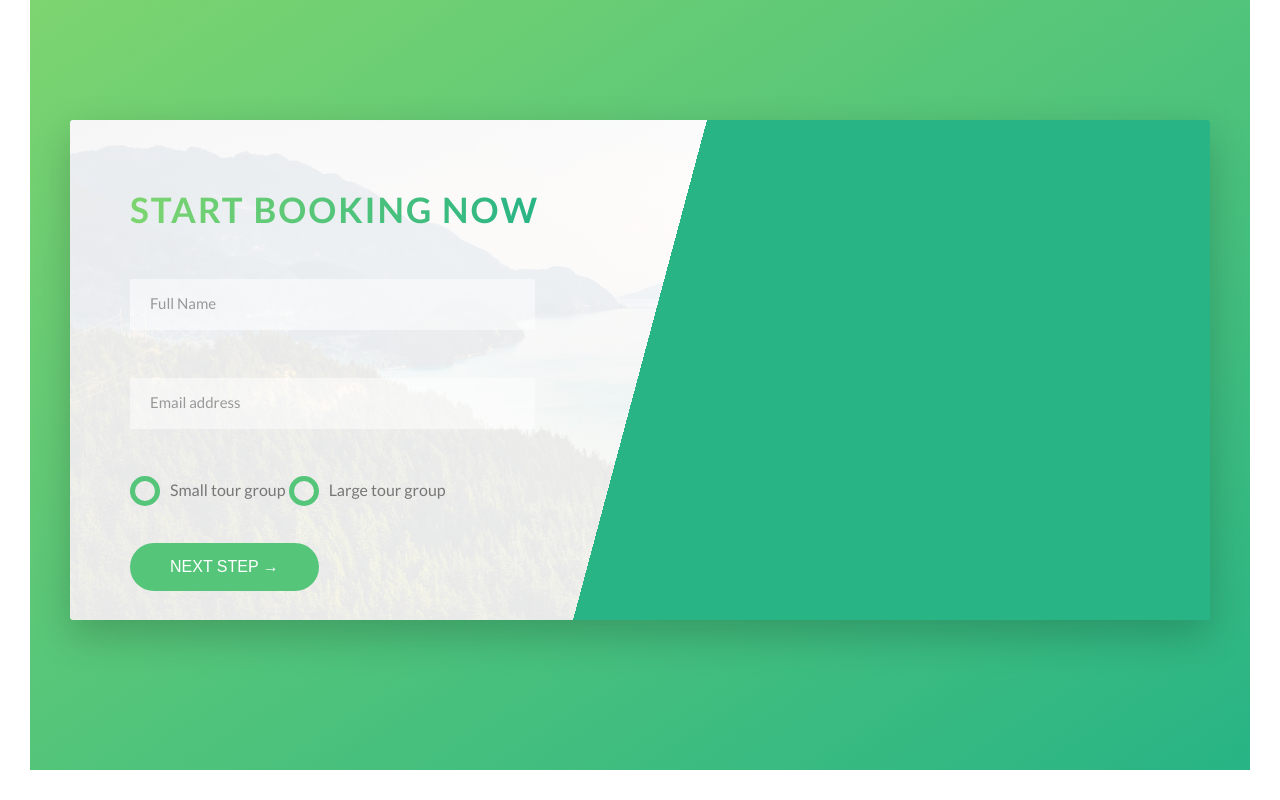
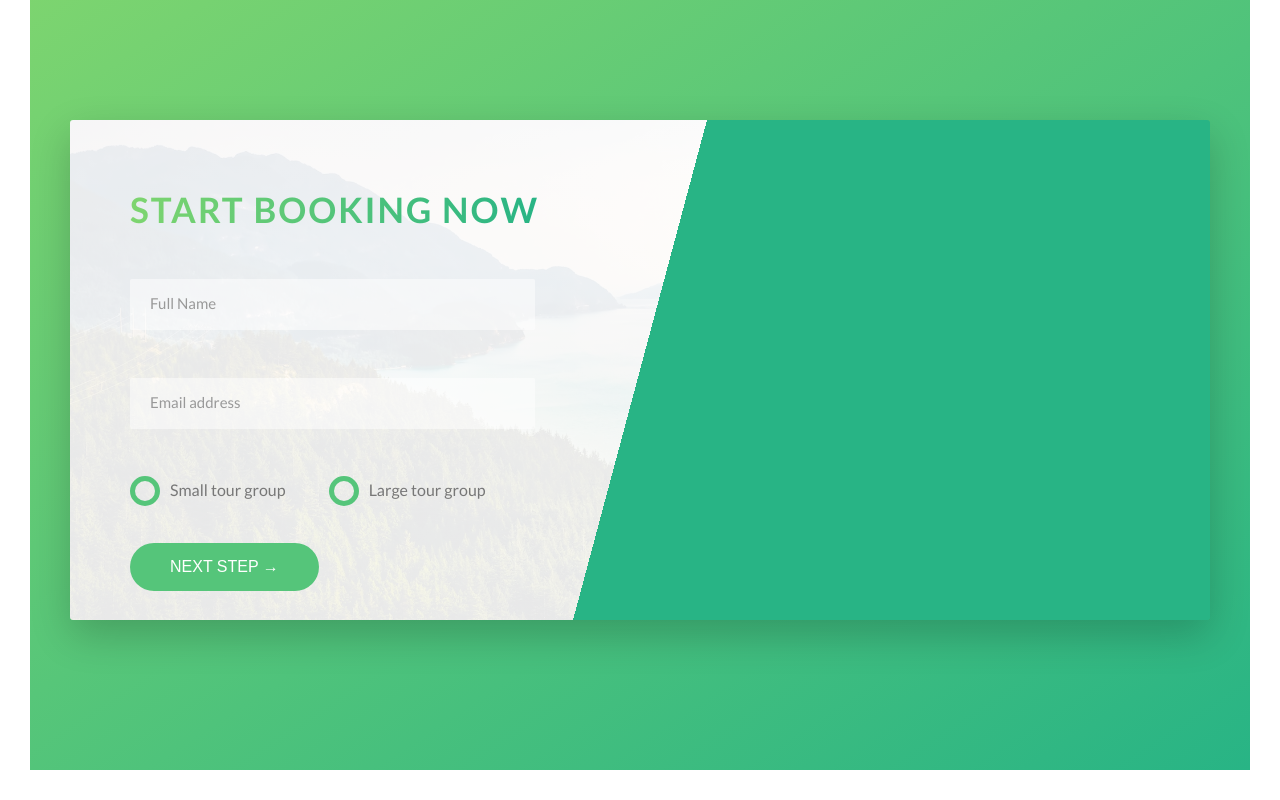
Before and after one commit to wloszynski/advanced-css-course, a website: page Natours/index.html in a window 1280 px wide. Shown: the part 4500-5300 px from the top of the page. Drawn offline with Linux system fonts and the light colour scheme.

Commit message:
label group padding update

```diff
--- a/Natours/sass/components/_form.scss
+++ b/Natours/sass/components/_form.scss
@@ -60,6 +60,7 @@
         cursor: pointer;
         position: relative;
         padding-left: 4rem;
+        padding-right: 4rem;
     }
 
     &__radio-button {
```
Also changed, not shown: Natours/css/style.css.
